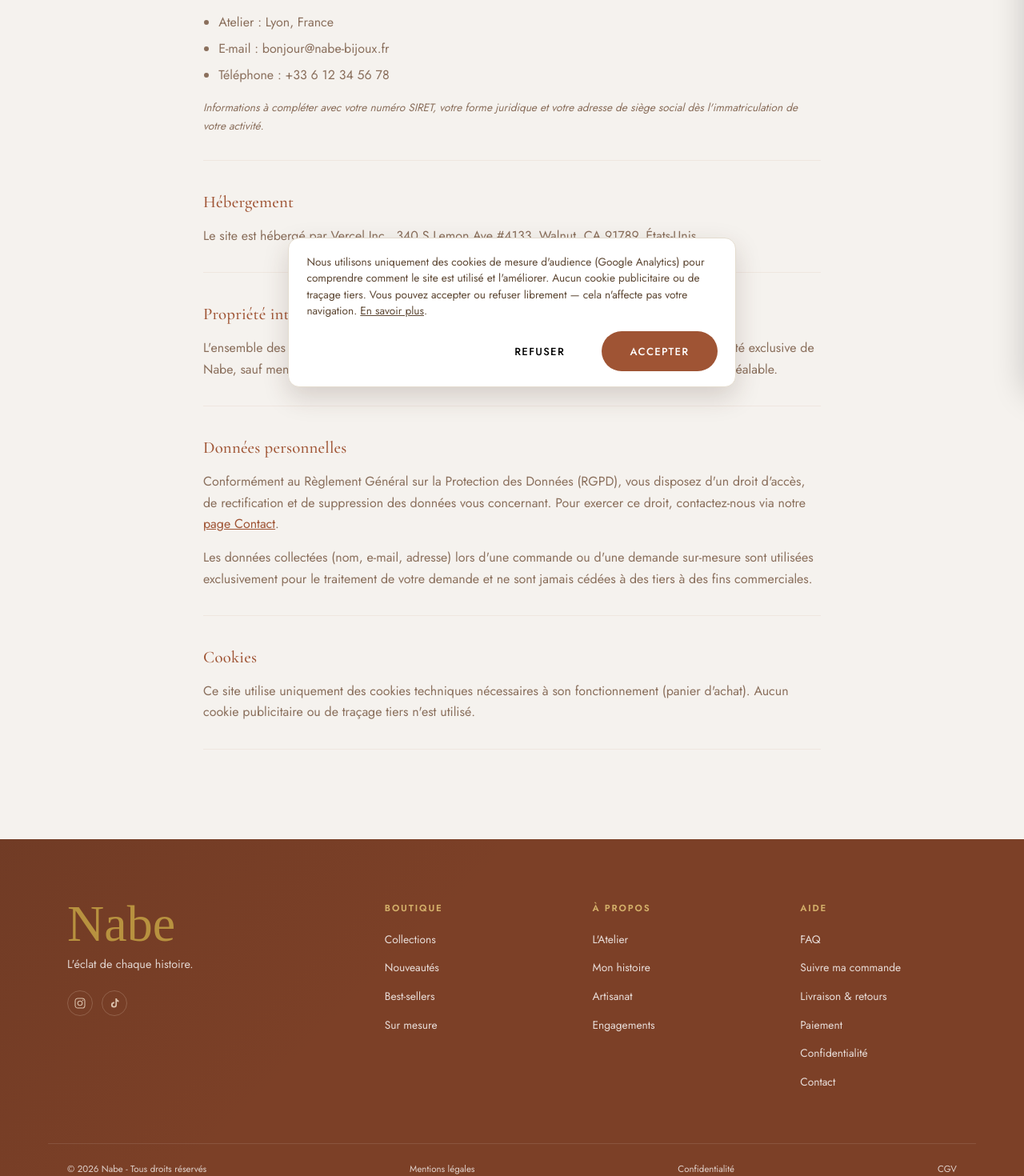
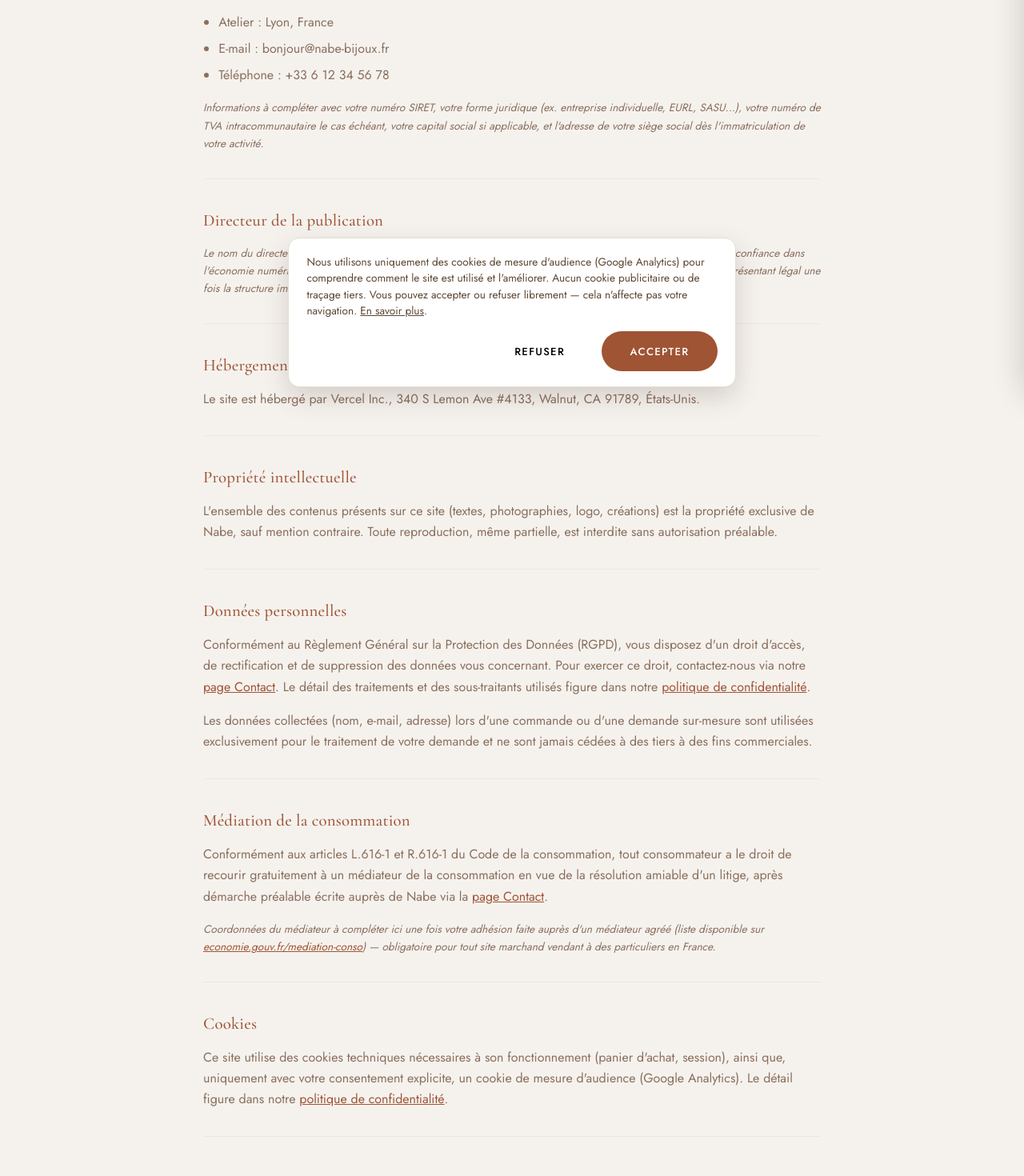
Before and after one commit to romeji/Nabe, a Next.js app: page /mentions-legales in a window 1280 px wide. Shown: the part 300-1770 px from the top of the page at 80% size. Built offline with nearby package versions, Linux system fonts and the light colour scheme; no server answers; the database is empty; a web font is replaced by a local one.

Commit message:
Ton message de commit

```diff
--- a/app/(site)/mentions-legales/page.tsx
+++ b/app/(site)/mentions-legales/page.tsx
@@ -20,8 +20,20 @@ export default function PageMentionsLegales() {
           <li>Téléphone : +33 6 12 34 56 78</li>
         </ul>
         <p style={{ fontSize: '0.85rem', fontStyle: 'italic' }}>
-          Informations à compléter avec votre numéro SIRET, votre forme juridique et votre adresse
-          de siège social dès l'immatriculation de votre activité.
+          Informations à compléter avec votre numéro SIRET, votre forme juridique (ex. entreprise
+          individuelle, EURL, SASU...), votre numéro de TVA intracommunautaire le cas échéant, votre
+          capital social si applicable, et l'adresse de votre siège social dès l'immatriculation de
+          votre activité.
+        </p>
+      </section>
+
+      <section className="page-info__section">
+        <h2>Directeur de la publication</h2>
+        <p style={{ fontSize: '0.85rem', fontStyle: 'italic' }}>
+          Le nom du directeur de la publication (obligatoire selon l'article 6-III de la loi n°
+          2004-575 du 21 juin 2004 pour la confiance dans l'économie numérique) est à compléter ici
+          — en général la personne physique responsable de l'activité, ou son représentant légal une
+          fois la structure immatriculée.
         </p>
       </section>
 
@@ -46,7 +58,9 @@ export default function PageMentionsLegales() {
         <p>
           Conformément au Règlement Général sur la Protection des Données (RGPD), vous disposez
           d'un droit d'accès, de rectification et de suppression des données vous concernant.
-          Pour exercer ce droit, contactez-nous via notre <a href="/contact">page Contact</a>.
+          Pour exercer ce droit, contactez-nous via notre <a href="/contact">page Contact</a>. Le
+          détail des traitements et des sous-traitants utilisés figure dans notre{' '}
+          <a href="/confidentialite">politique de confidentialité</a>.
         </p>
         <p>
           Les données collectées (nom, e-mail, adresse) lors d'une commande ou d'une demande
@@ -56,10 +70,30 @@ export default function PageMentionsLegales() {
       </section>
 
       <section className="page-info__section">
+        <h2>Médiation de la consommation</h2>
+        <p>
+          Conformément aux articles L.616-1 et R.616-1 du Code de la consommation, tout
+          consommateur a le droit de recourir gratuitement à un médiateur de la consommation en vue
+          de la résolution amiable d'un litige, après démarche préalable écrite auprès de Nabe via
+          la <a href="/contact">page Contact</a>.
+        </p>
+        <p style={{ fontSize: '0.85rem', fontStyle: 'italic' }}>
+          Coordonnées du médiateur à compléter ici une fois votre adhésion faite auprès d'un
+          médiateur agréé (liste disponible sur{' '}
+          <a href="https://www.economie.gouv.fr/mediation-conso" target="_blank" rel="noreferrer">
+            economie.gouv.fr/mediation-conso
+          </a>
+          ) — obligatoire pour tout site marchand vendant à des particuliers en France.
+        </p>
+      </section>
+
+      <section className="page-info__section">
         <h2>Cookies</h2>
         <p>
-          Ce site utilise uniquement des cookies techniques nécessaires à son fonctionnement
-          (panier d'achat). Aucun cookie publicitaire ou de traçage tiers n'est utilisé.
+          Ce site utilise des cookies techniques nécessaires à son fonctionnement (panier d'achat,
+          session), ainsi que, uniquement avec votre consentement explicite, un cookie de mesure
+          d'audience (Google Analytics). Le détail figure dans notre{' '}
+          <a href="/confidentialite">politique de confidentialité</a>.
         </p>
       </section>
     </div>
--- a/next.config.js
+++ b/next.config.js
@@ -32,9 +32,9 @@ const nextConfig = {
             value: [
               "default-src 'self'",
               "script-src 'self' 'unsafe-inline' 'unsafe-eval' https://js.stripe.com https://www.googletagmanager.com https://www.google-analytics.com",
-              "style-src 'self' 'unsafe-inline'",
+              "style-src 'self' 'unsafe-inline' https://fonts.googleapis.com",
               "img-src 'self' data: blob: https://res.cloudinary.com https://www.google-analytics.com",
-              "font-src 'self' data:",
+              "font-src 'self' data: https://fonts.gstatic.com",
               "connect-src 'self' https://api.stripe.com https://www.google-analytics.com https://data.geopf.fr https://api.mondialrelay.com",
               "frame-src 'self' https://js.stripe.com https://hooks.stripe.com",
               "object-src 'none'",
```
Also changed, not shown: app/(site)/cgv/page.tsx (+31 -2 lines), app/(site)/confidentialite/page.tsx (+16 -0 lines), app/(site)/inscription/page.tsx (+37 -5 lines), app/(site)/paiement-securise/page.tsx (+14 -0 lines), components/site/ConnexionContenu.tsx (+32 -2 lines).
